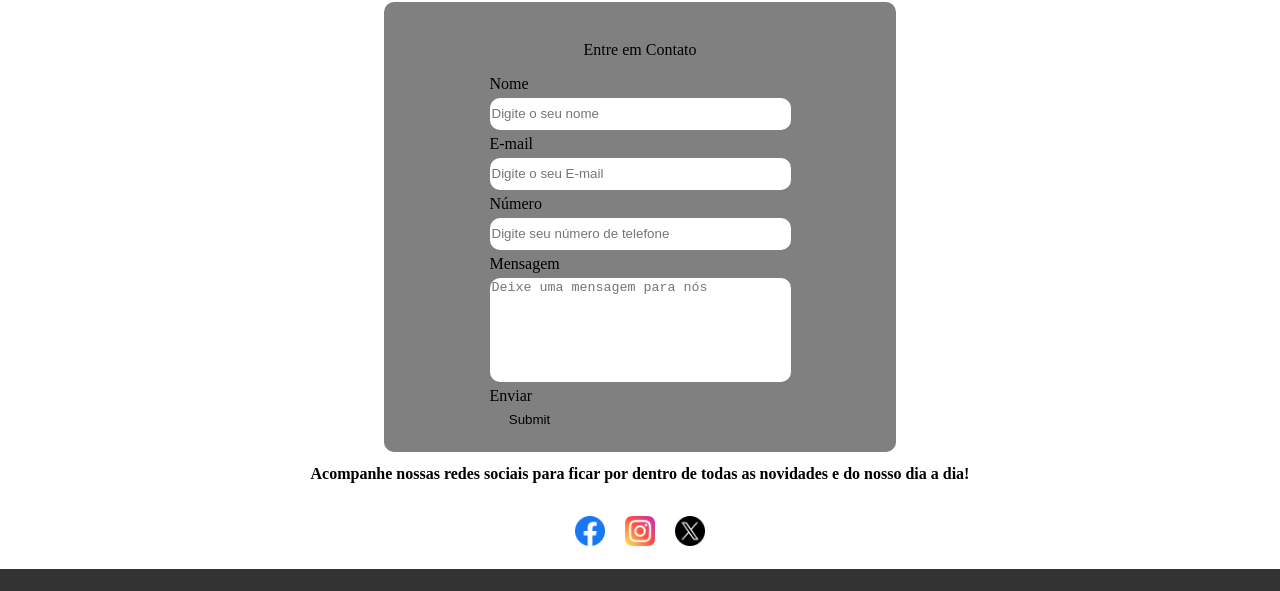
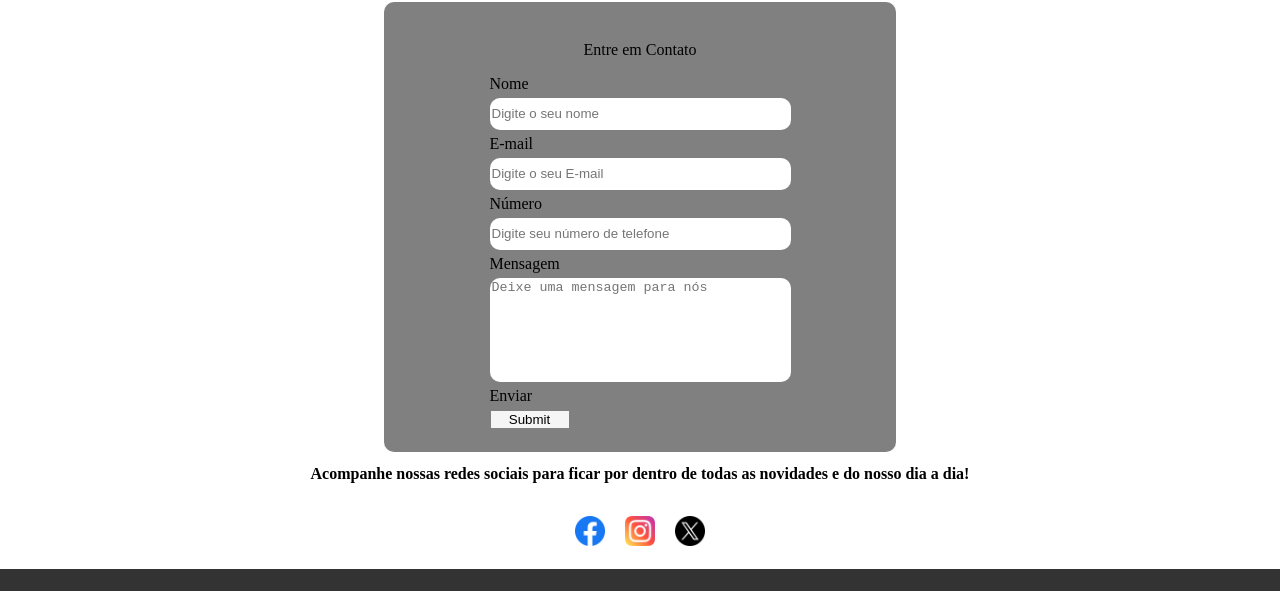
Before and after one commit to HebertyRichards/Geek-Solutions, a plain HTML site: page contato.html in a window 1280 px wide. Shown: the part 150-741 px from the top of the page. Drawn offline with Linux system fonts and the light colour scheme.

Commit message:
Add files via upload

```diff
--- a/style.css
+++ b/style.css
@@ -538,7 +538,7 @@ main h3 {
 }
 
 #clear, #submit {
-    background-color: transparent;
+    background-color: whitesmoke;
     border: 1px solid gray;
     width: 80px;
 }
```
